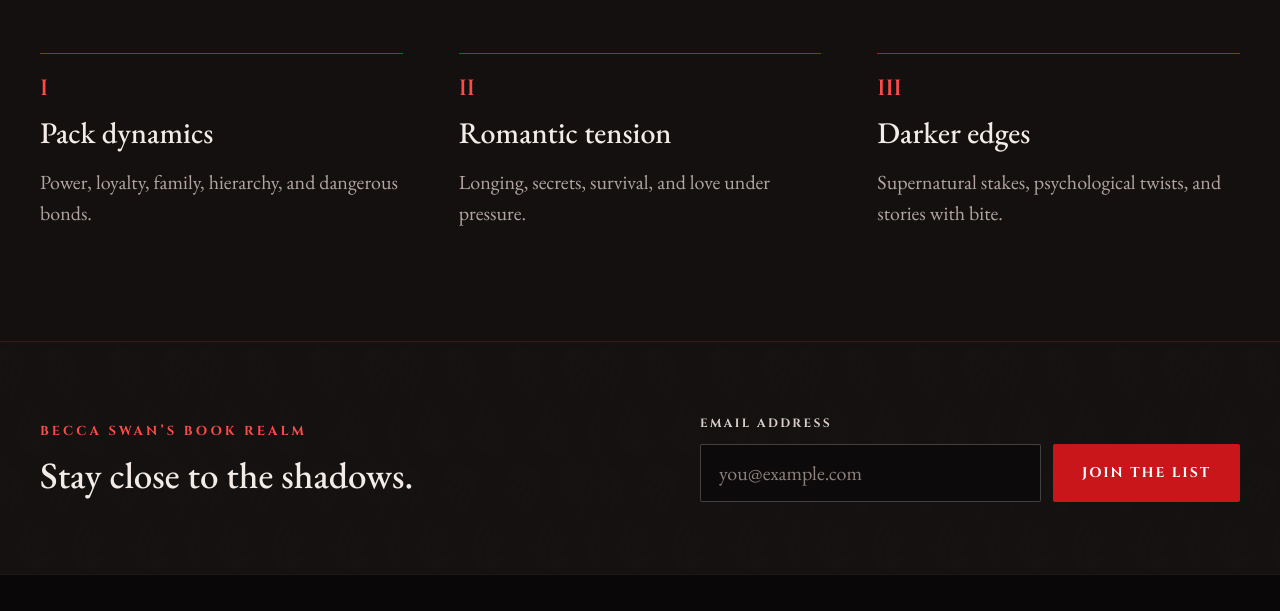
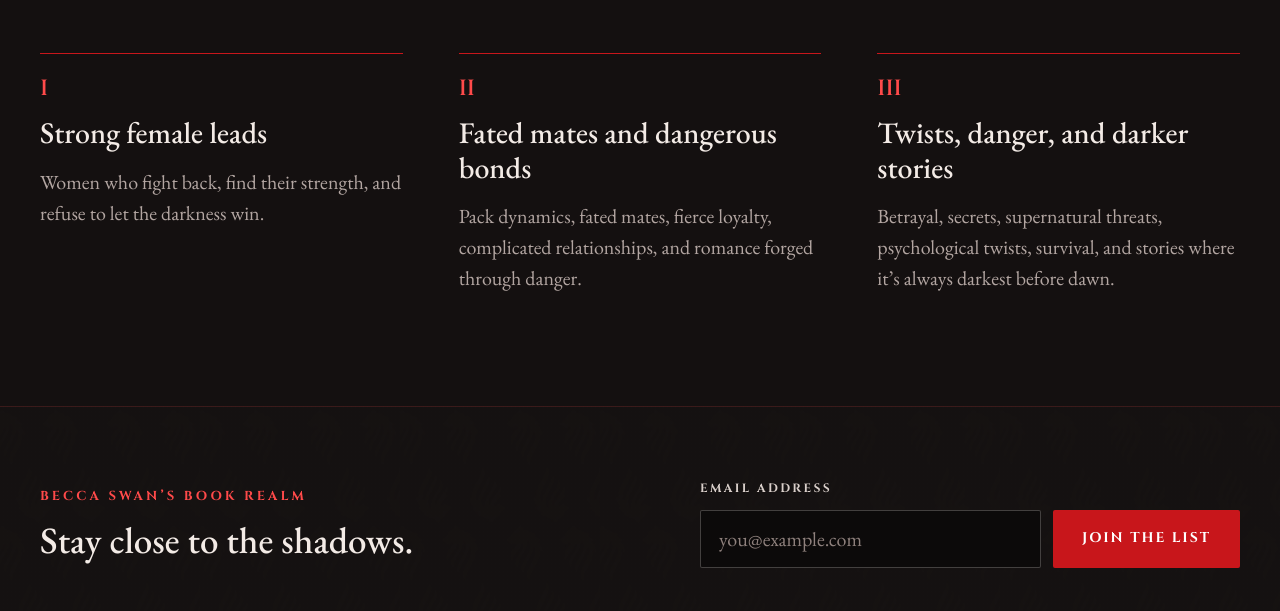
Before and after one commit to Codenzzz/becca-swan-website, a plain HTML site: page about/index.html in a window 1280 px wide. Shown: the part 1615-2226 px from the top of the page. Drawn offline with nearby package versions, Linux system fonts and the light colour scheme.

Commit message:
Refresh Becca Swan reader-fit copy

```diff
--- a/about/index.html
+++ b/about/index.html
@@ -88,18 +88,18 @@
           <div class="pillars">
             <div class="pillar">
               <span class="pillar-num" aria-hidden="true">I</span>
-              <h3>Pack dynamics</h3>
-              <p>Power, loyalty, family, hierarchy, and dangerous bonds.</p>
+              <h3>Strong female leads</h3>
+              <p>Women who fight back, find their strength, and refuse to let the darkness win.</p>
             </div>
             <div class="pillar">
               <span class="pillar-num" aria-hidden="true">II</span>
-              <h3>Romantic tension</h3>
-              <p>Longing, secrets, survival, and love under pressure.</p>
+              <h3>Fated mates and dangerous bonds</h3>
+              <p>Pack dynamics, fated mates, fierce loyalty, complicated relationships, and romance forged through danger.</p>
             </div>
             <div class="pillar">
               <span class="pillar-num" aria-hidden="true">III</span>
-              <h3>Darker edges</h3>
-              <p>Supernatural stakes, psychological twists, and stories with bite.</p>
+              <h3>Twists, danger, and darker stories</h3>
+              <p>Betrayal, secrets, supernatural threats, psychological twists, survival, and stories where it’s always darkest before dawn.</p>
             </div>
           </div>
         </div>
```
